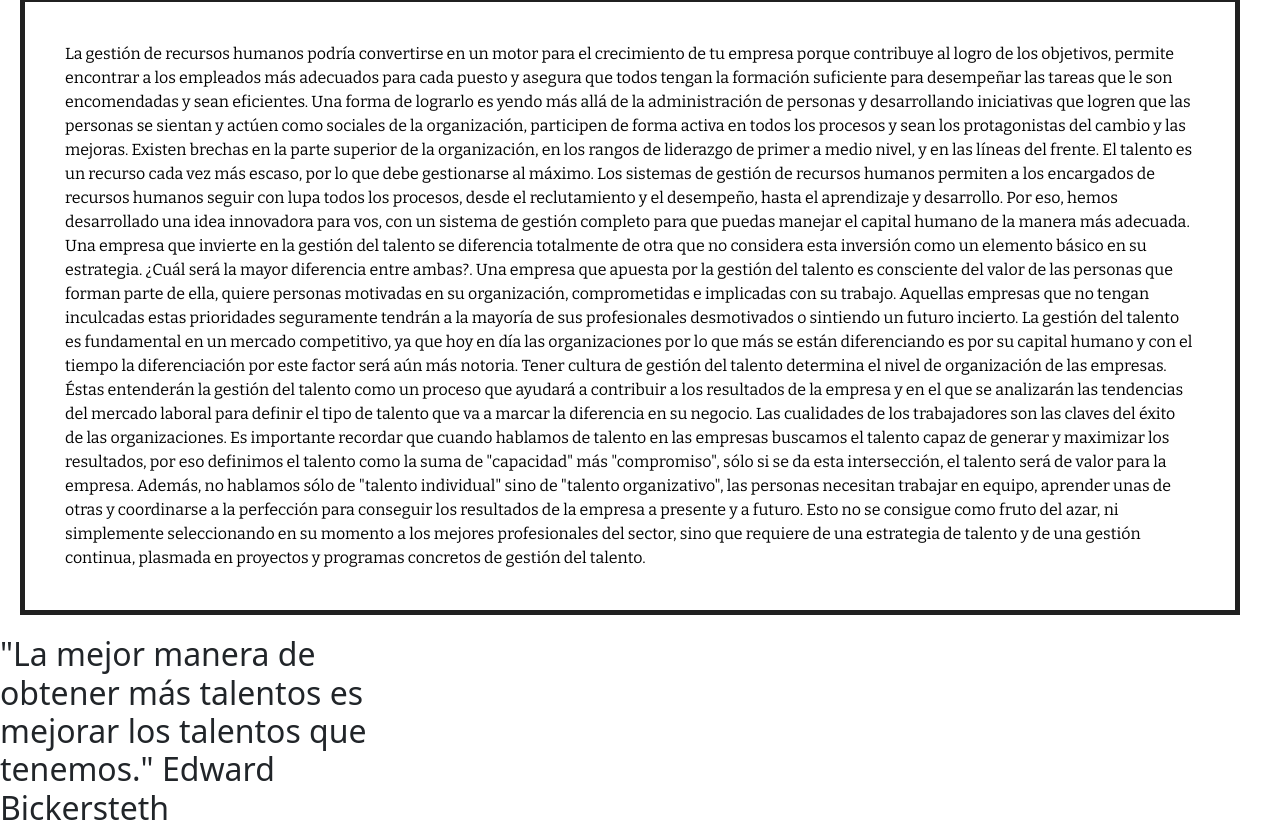
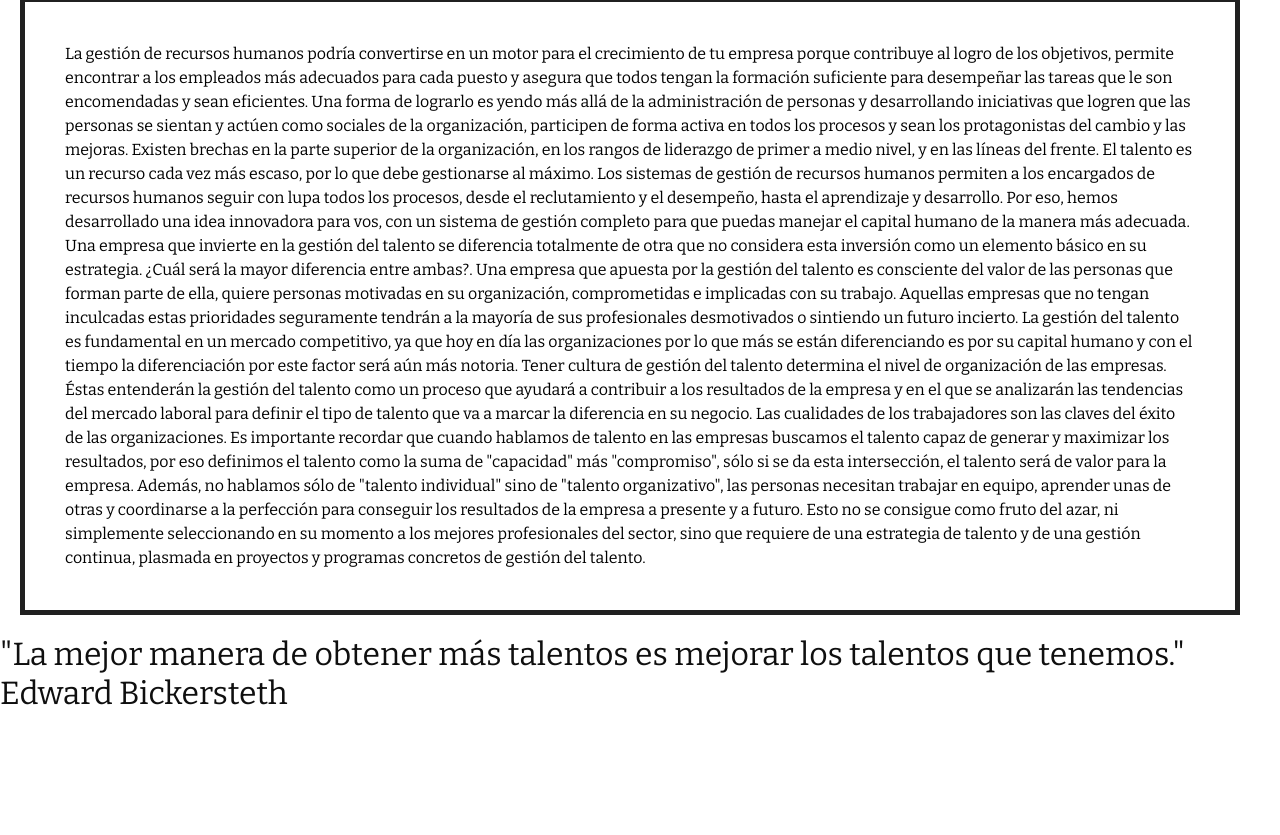
Before and after one commit to CoronaNi/HR-consultora, a plain HTML site: page index.html in a window 1280 px wide. Shown: the part 366-1201 px from the top of the page. After the commit the page ends 1086 px from the top, so only its background shows below. Drawn offline with nearby package versions, Linux system fonts and the light colour scheme.

Commit message:
cambio pequeño en footer

```diff
--- a/estilos/estilos.css
+++ b/estilos/estilos.css
@@ -46,6 +46,11 @@ grid-area: header;
     font-size: 17px;
 }
 
+.footerIndex{
+    grid-area: footer;
+    color: rgb(15, 15, 15);
+    font-family: 'Bitter', serif;
+}
 
 #hrFuente{
     font-family: 'Roboto Slab', serif;
@@ -53,6 +58,8 @@ grid-area: header;
     padding: 80px;
     align-self: center;
 }
+
+
 
 .sectionIndex{
     font-family: 'Bitter', serif;
@@ -81,8 +88,7 @@ grid-area: header;
 #footer{
     grid-area: footer;
     color: rgb(8, 8, 8);
-    font-size: small;
-    font-family: 'Roboto Slab', serif;
+    font-family: 'Bitter', serif;
 }
 
 /* párrafos */
--- a/index.html
+++ b/index.html
@@ -59,7 +59,7 @@ Es importante recordar que cuando hablamos de talento en las empresas buscamos e
 
     </main>
 
-    <footer id="footerIndex">
+    <footer class="footerIndex">
         <h2>"La mejor manera de obtener más talentos es mejorar los talentos que tenemos." Edward Bickersteth <h2>
     </footer>
     <script src="https://cdn.jsdelivr.net/npm/bootstrap@5.1.3/dist/js/bootstrap.bundle.min.js"
```
